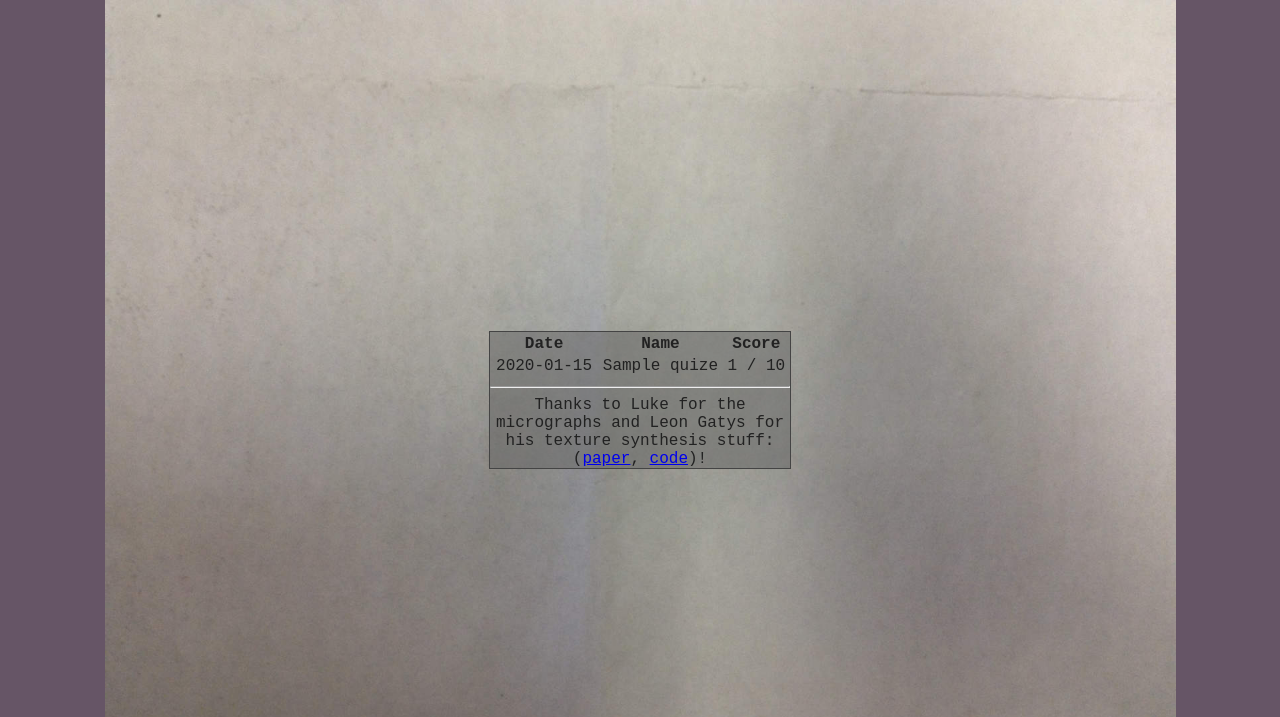
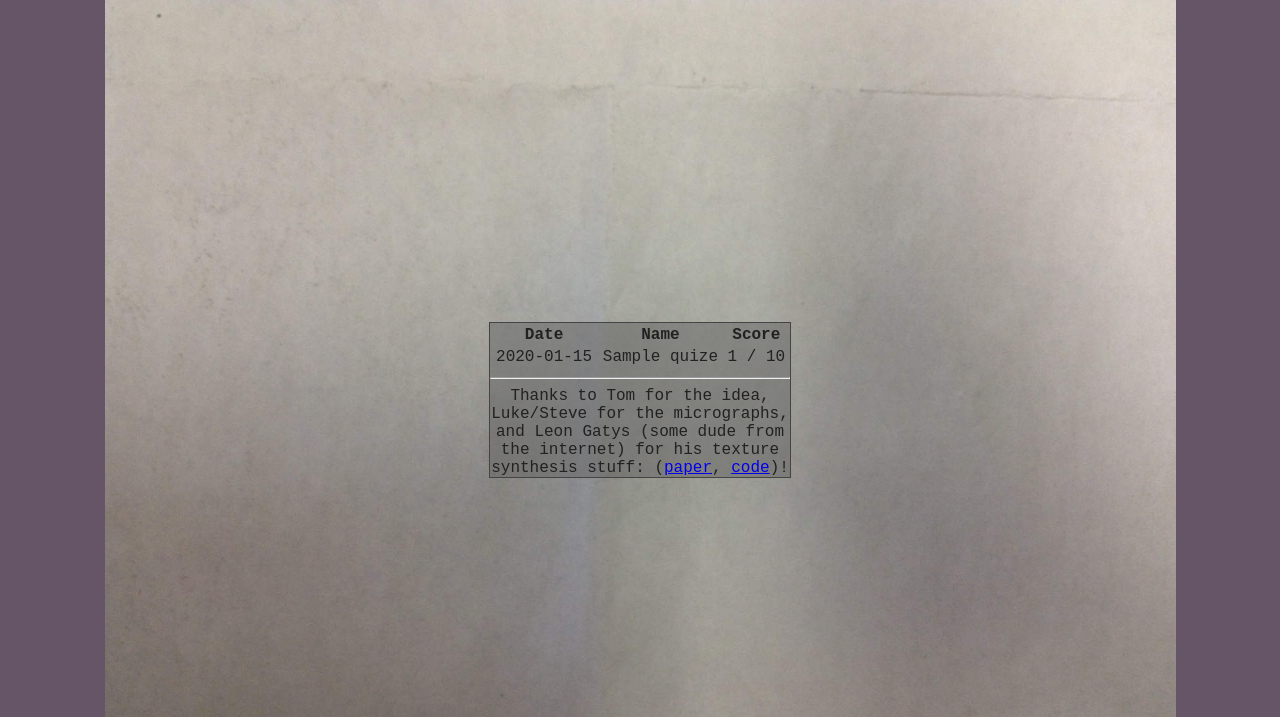
Before and after one commit to bbbales2/microstructure_quiz, a Flask app: page /scores in a window 1280 px wide. Shown: the top 717 px of the page. Run offline with Flask 2, Linux system fonts and the light colour scheme; tables that the repository leaves empty hold one stand-in row (values such as "Sample post").

Commit message:
Updated scores page

```diff
--- a/templates/scores.html
+++ b/templates/scores.html
@@ -24,7 +24,7 @@
       </table>
       <hr>
       <div>
-        Thanks to Luke for the micrographs and Leon Gatys for his texture synthesis stuff: (<a href="http://arxiv.org/abs/1505.07376">paper</a>, <a href="https://github.com/leongatys/DeepTextures">code</a>)!
+        Thanks to Tom for the idea, Luke/Steve for the micrographs, and Leon Gatys (some dude from the internet) for his texture synthesis stuff: (<a href="http://arxiv.org/abs/1505.07376">paper</a>, <a href="https://github.com/leongatys/DeepTextures">code</a>)!
       </div>
     </div>
   </body>
```
